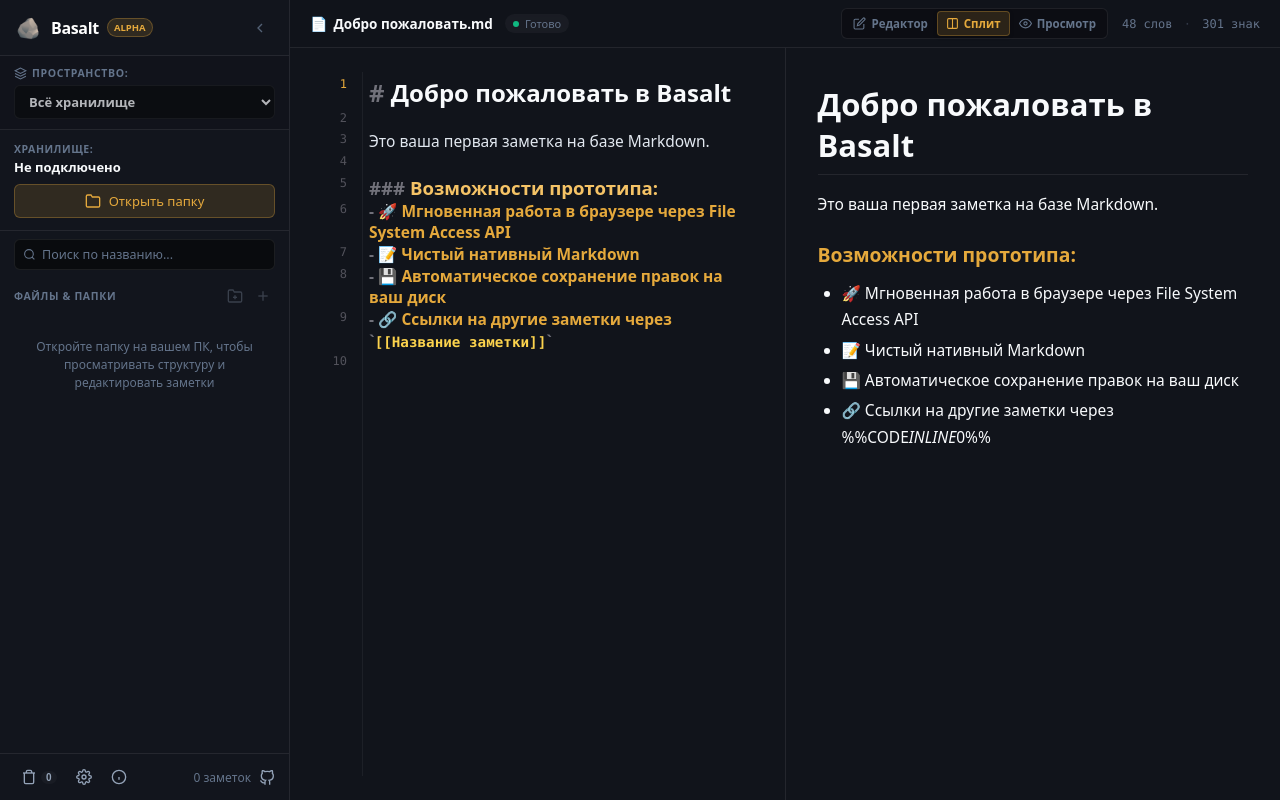
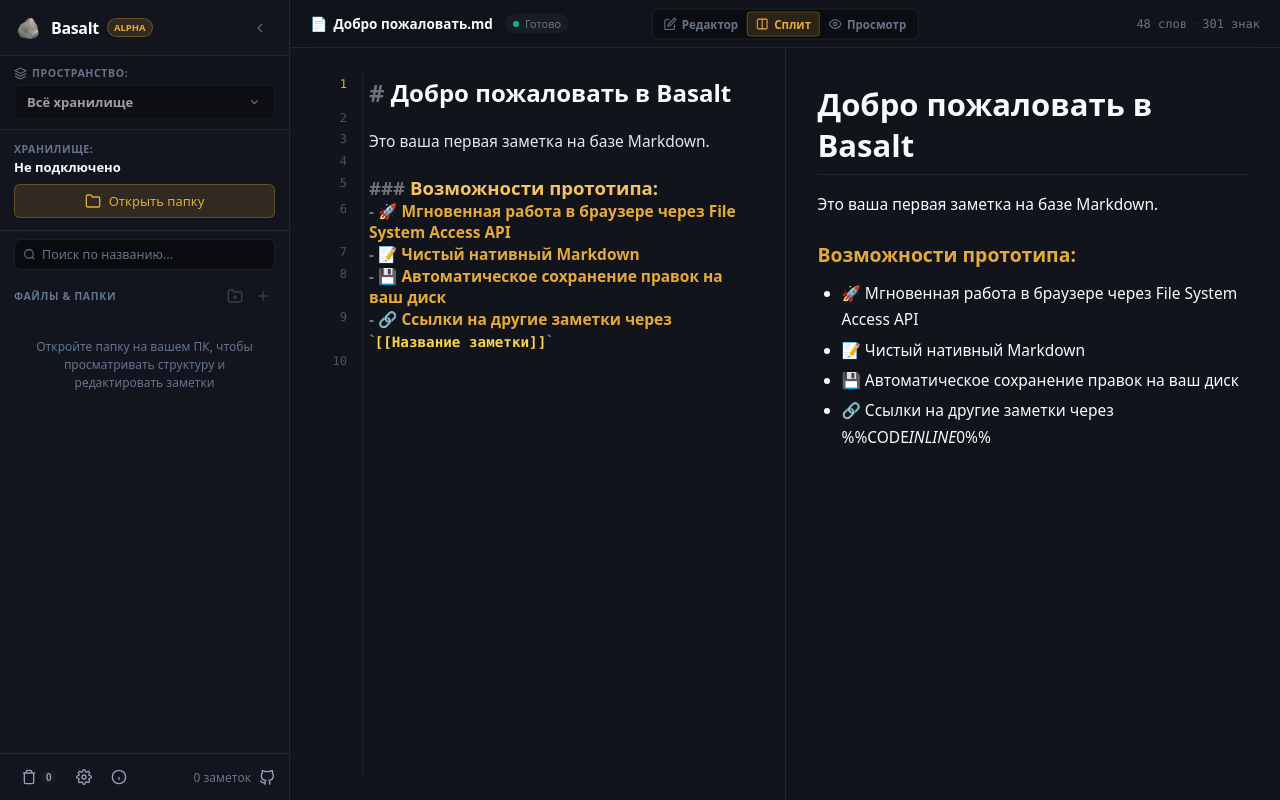
Before and after one commit to Da-Duck/Basalt, a website built with Vite: page index.html in a window 1280 px wide. Built offline with nearby package versions, Linux system fonts and the light colour scheme.

Commit message:
fix: static header buttons, workspace arrow spacing, and notes count translation

```diff
--- a/index.html
+++ b/index.html
@@ -48,6 +48,11 @@
             <select id="workspace-select" class="workspace-dropdown" disabled>
               <option value="">Всё хранилище</option>
             </select>
+            <div class="workspace-select-arrow" aria-hidden="true">
+              <svg class="ui-icon-xs" viewBox="0 0 24 24" fill="none" stroke="currentColor" stroke-width="2">
+                <polyline points="6 9 12 15 18 9"></polyline>
+              </svg>
+            </div>
           </div>
         </div>
 
@@ -160,7 +165,7 @@
             </div>
           </div>
 
-          <div class="header-right">
+          <div class="header-center">
             <!-- Переключатель режима: Редактор, Сплит, Просмотр -->
             <div class="view-mode-selector" id="view-mode-selector">
               <button class="view-mode-btn" id="btn-mode-edit" data-mode="edit" title="Редактор (Ctrl+E)">
@@ -185,7 +190,9 @@
                 <span id="txt-mode-preview">Просмотр</span>
               </button>
             </div>
+          </div>
 
+          <div class="header-right">
             <div class="editor-stats" id="editor-stats">
               <span id="stat-words">0 слов</span>
               <span class="stat-sep">·</span>
--- a/src/core/i18n/i18n.ts
+++ b/src/core/i18n/i18n.ts
@@ -90,6 +90,7 @@
     modePreview: 'Просмотр',
     noteNotFoundPrompt: 'Заметка "{name}" не найдена. Создать новую заметку с таким именем?',
     emptyPreviewText: 'Заметка пуста. Начните писать текст в редакторе слева.',
+    clearSearch: 'Очистить поиск',
   },
   en: {
     vault: 'Vault',
@@ -180,10 +181,26 @@
     modePreview: 'Preview',
     noteNotFoundPrompt: 'Note "{name}" not found. Create a new note with this name?',
     emptyPreviewText: 'Note is empty. Start writing in the editor on the left.',
+    clearSearch: 'Clear search',
   },
 };
 
-let currentLang: Language = (localStorage.getItem('basalt-lang') as Language) || 'ru';
+function getInitialLang(): Language {
+  try {
+    const direct = localStorage.getItem('basalt-lang') as Language;
+    if (direct === 'ru' || direct === 'en') return direct;
+    const settingsRaw = localStorage.getItem('basalt-settings');
+    if (settingsRaw) {
+      const parsed = JSON.parse(settingsRaw);
+      if (parsed.language === 'ru' || parsed.language === 'en') return parsed.language;
+    }
+  } catch {
+    // fallback
+  }
+  return 'ru';
+}
+
+let currentLang: Language = getInitialLang();
 
 export function getLang(): Language {
   return currentLang;
@@ -191,7 +208,11 @@
 
 export function setLang(lang: Language) {
   currentLang = lang;
-  localStorage.setItem('basalt-lang', lang);
+  try {
+    localStorage.setItem('basalt-lang', lang);
+  } catch {
+    // ignore
+  }
 }
 
 export function t(key: keyof typeof translations['ru'], params?: Record<string, string | number>): string {
@@ -240,3 +261,16 @@
   if (mod10 >= 2 && mod10 <= 4) return `${count} знака`;
   return `${count} знаков`;
 }
+
+export function formatRetentionDays(days: number): string {
+  if (days === 0) return t('infinity');
+  if (currentLang === 'en') {
+    return `${days} ${days === 1 ? 'day' : 'days'}`;
+  }
+  const mod10 = days % 10;
+  const mod100 = days % 100;
+  if (mod100 >= 11 && mod100 <= 19) return `${days} дней`;
+  if (mod10 === 1) return `${days} день`;
+  if (mod10 >= 2 && mod10 <= 4) return `${days} дня`;
+  return `${days} дней`;
+}
--- a/src/main.ts
+++ b/src/main.ts
@@ -7,6 +7,8 @@
   formatNotesCount,
   formatWordsCount,
   formatCharsCount,
+  formatRetentionDays,
+  setLang,
 } from './core/i18n/i18n';
 import { settingsManager, type ThemePreset } from './core/settings/settings';
 import { metadataManager } from './core/metadata/metadata';
@@ -498,7 +500,7 @@
     document.getElementById('txt-trash-notice')!.textContent =
       retentionDays === 0
         ? `${t('trashRetentionNotice')}: ${t('infinity')}`
-        : `${t('trashRetentionNotice')} ${retentionDays} ${t('trashRetentionDays')}`;
+        : `${t('trashRetentionNotice')} ${formatRetentionDays(retentionDays)}`;
 
     listEl.innerHTML = '';
 
@@ -671,8 +673,26 @@
     this.trashBadgeCount.textContent = String(count);
   }
 
+  private getFilteredFilesTotal(): number {
+    if (!this.adapter.isOpen()) return 0;
+    let filtered = [...this.allEntries];
+
+    const activeWs = settingsManager.get().activeWorkspace;
+    if (activeWs) {
+      filtered = filtered.filter((e) => e.path === activeWs || e.path.startsWith(`${activeWs}/`));
+    }
+
+    if (this.searchQuery) {
+      filtered = filtered.filter((e) => e.name.toLowerCase().includes(this.searchQuery));
+    }
+
+    return filtered.filter((e) => !e.isDirectory).length;
+  }
+
   private updateI18nLabels() {
-    document.documentElement.lang = settingsManager.get().language;
+    const lang = settingsManager.get().language;
+    setLang(lang);
+    document.documentElement.lang = lang;
 
     document.getElementById('txt-vault-label')!.textContent = `${t('vault')}:`;
     if (!this.adapter.isOpen()) {
@@ -692,6 +712,21 @@
     const txtModePreview = document.getElementById('txt-mode-preview');
     if (txtModePreview) txtModePreview.textContent = t('modePreview');
 
+    this.btnModeEdit.title = `${t('modeEdit')} (Ctrl+E)`;
+    this.btnModeSplit.title = t('modeSplit');
+    this.btnModePreview.title = t('modePreview');
+
+    // Обновляем количество заметок в подвале (0 notes / 0 заметок)
+    this.filesCount.textContent = formatNotesCount(this.getFilteredFilesTotal());
+
+    // Название активной заметки по умолчанию
+    if (!this.currentFile) {
+      this.activeFileName.textContent = t('welcomeFileName');
+    }
+
+    // Статус сохранения
+    this.setSaveStatus(t('saveStatusReady'), false);
+
     // Настройки
     document.getElementById('txt-settings-heading')!.textContent = t('settingsTitle');
     document.getElementById('txt-theme-label')!.textContent = t('theme');
@@ -708,6 +743,14 @@
 
     // Корзина
     document.getElementById('txt-trash-heading')!.textContent = t('trashTitle');
+    const trashNotice = document.getElementById('txt-trash-notice');
+    if (trashNotice) {
+      const retentionDays = settingsManager.get().trashRetentionDays;
+      trashNotice.textContent =
+        retentionDays === 0
+          ? `${t('trashRetentionNotice')}: ${t('infinity')}`
+          : `${t('trashRetentionNotice')} ${formatRetentionDays(retentionDays)}`;
+    }
 
     // Выбор иконки или цвета
     document.getElementById('txt-icon-picker-heading')!.textContent = t('chooseIconOrColorTitle');
@@ -738,9 +781,14 @@
     this.btnOpenSettings.title = t('settings');
     this.btnOpenInfo.title = t('infoTooltip');
     this.btnOpenVault.title = this.adapter.isSupported() ? t('openFolder') : t('browserNotSupportedDesc');
+    const btnClearSearch = document.getElementById('btn-clear-search');
+    if (btnClearSearch) btnClearSearch.title = t('clearSearch');
 
     // Обновляем счетчики слов и знаков
     this.handleStatsChange(this.lastStats);
+
+    // Обновляем список пространств в выпадающем списке
+    this.updateWorkspacesDropdown();
   }
 
   // ==========================================================================
--- a/src/style.css
+++ b/src/style.css
@@ -234,11 +234,17 @@
 
 .workspace-select-wrapper {
   position: relative;
+  display: flex;
+  align-items: center;
+  width: 100%;
 }
 
 .workspace-dropdown {
   width: 100%;
-  padding: 6px 10px;
+  appearance: none;
+  -webkit-appearance: none;
+  -moz-appearance: none;
+  padding: 7px 38px 7px 12px;
   background: var(--bg-app);
   border: 1px solid var(--border-color);
   border-radius: 6px;
@@ -247,12 +253,36 @@
   font-weight: 550;
   outline: none;
   cursor: pointer;
-  transition: border-color 0.15s ease;
+  transition: border-color 0.15s ease, box-shadow 0.15s ease;
   font-family: inherit;
 }
 
 .workspace-dropdown:focus {
   border-color: var(--accent);
+  box-shadow: 0 0 0 2px var(--accent-subtle);
+}
+
+.workspace-dropdown:disabled {
+  opacity: 0.6;
+  cursor: not-allowed;
+}
+
+.workspace-select-arrow {
+  position: absolute;
+  right: 14px;
+  top: 50%;
+  transform: translateY(-50%);
+  pointer-events: none;
+  display: flex;
+  align-items: center;
+  justify-content: center;
+  color: var(--text-muted);
+  transition: color 0.15s ease;
+}
+
+.workspace-select-wrapper:hover .workspace-select-arrow,
+.workspace-dropdown:focus + .workspace-select-arrow {
+  color: var(--accent);
 }
 
 /* Панель хранилища */
@@ -774,6 +804,7 @@
   display: flex;
   align-items: center;
   justify-content: space-between;
+  position: relative;
   background: rgba(17, 20, 27, 0.95);
   backdrop-filter: blur(12px);
   user-select: none;
@@ -783,6 +814,9 @@
   display: flex;
   align-items: center;
   gap: 12px;
+  min-width: 0;
+  max-width: calc(50% - 150px);
+  z-index: 1;
 }
 
 .mobile-only {
@@ -796,10 +830,19 @@
   font-size: 13.5px;
   font-weight: 600;
   color: var(--text-main);
+  min-width: 0;
+  overflow: hidden;
 }
 
 .file-icon {
   font-size: 14px;
+  flex-shrink: 0;
+}
+
+.active-file-name {
+  white-space: nowrap;
+  overflow: hidden;
+  text-overflow: ellipsis;
 }
 
 .save-badge {
@@ -811,6 +854,7 @@
   border-radius: 999px;
   background: rgba(255, 255, 255, 0.04);
   color: var(--text-muted);
+  flex-shrink: 0;
 }
 
 .save-dot {
@@ -831,9 +875,17 @@
   50% { opacity: 0.3; }
 }
 
-.header-right {
-  display: flex;
-  align-items: center;
+/* Центральная зона шапки: абсолютно статична, зафиксирована строго по центру экрана */
+.header-center {
+  position: absolute;
+  left: 50%;
+  top: 50%;
+  transform: translate(-50%, -50%);
+  display: flex;
+  align-items: center;
+  justify-content: center;
+  z-index: 2;
+  pointer-events: auto;
 }
 
 /* Переключатель режимов: Редактор / Сплит / Просмотр */
@@ -844,7 +896,7 @@
   padding: 2px;
   border-radius: 6px;
   border: 1px solid var(--border-color);
-  margin-right: 14px;
+  margin-right: 0;
 }
 
 .view-mode-btn {
@@ -861,6 +913,7 @@
   gap: 5px;
   transition: all 0.15s ease;
   font-family: inherit;
+  white-space: nowrap;
 }
 
 .view-mode-btn:hover {
@@ -874,10 +927,23 @@
   box-shadow: 0 1px 4px rgba(0, 0, 0, 0.2);
 }
 
+.header-right {
+  display: flex;
+  align-items: center;
+  justify-content: flex-end;
+  min-width: 150px;
+  z-index: 1;
+}
+
 .editor-stats {
   font-size: 12px;
   color: var(--text-muted);
   font-family: var(--font-mono);
+  font-variant-numeric: tabular-nums;
+  display: inline-flex;
+  align-items: center;
+  justify-content: flex-end;
+  white-space: nowrap;
 }
 
 .stat-sep {
@@ -1753,6 +1819,19 @@
     display: flex;
   }
 
+  .header-left {
+    max-width: none;
+  }
+
+  .header-center {
+    position: static;
+    transform: none;
+  }
+
+  .editor-stats {
+    display: none;
+  }
+
   .basalt-sidebar {
     position: fixed;
     top: 0;
```
